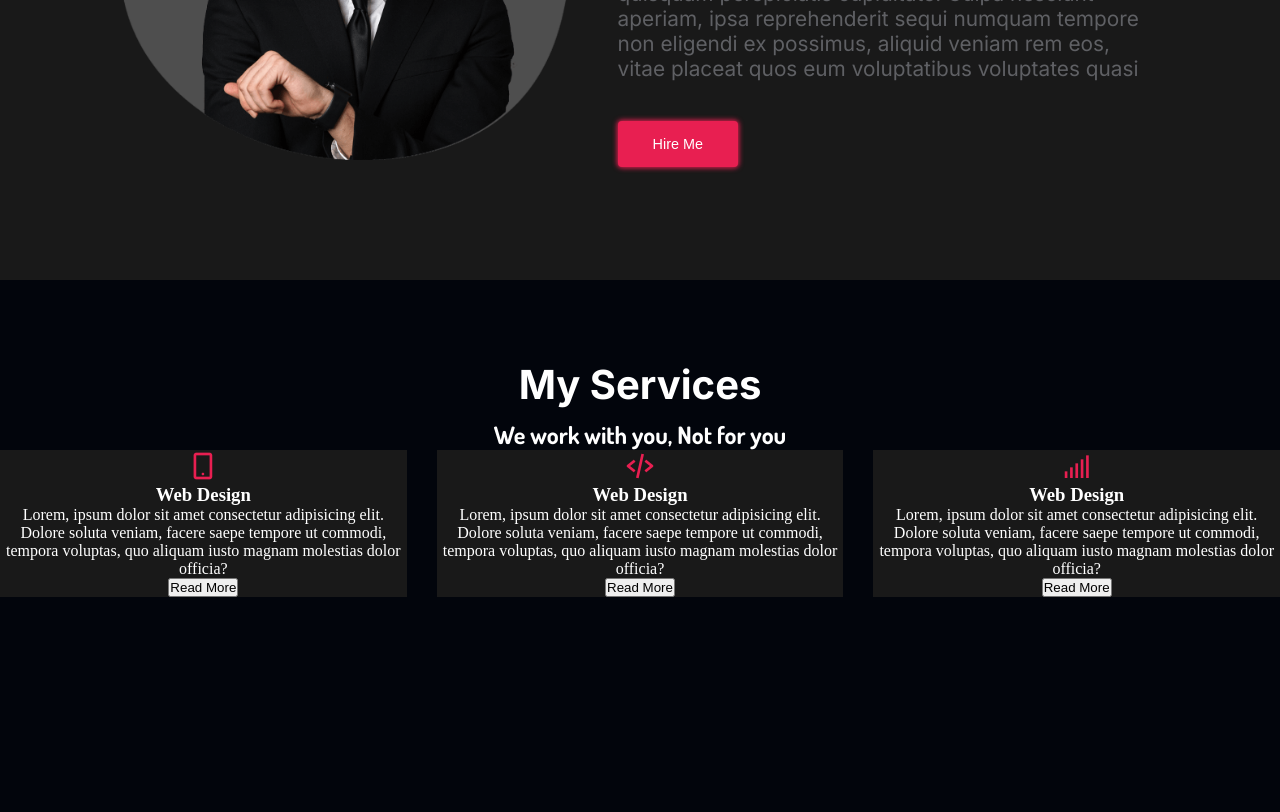
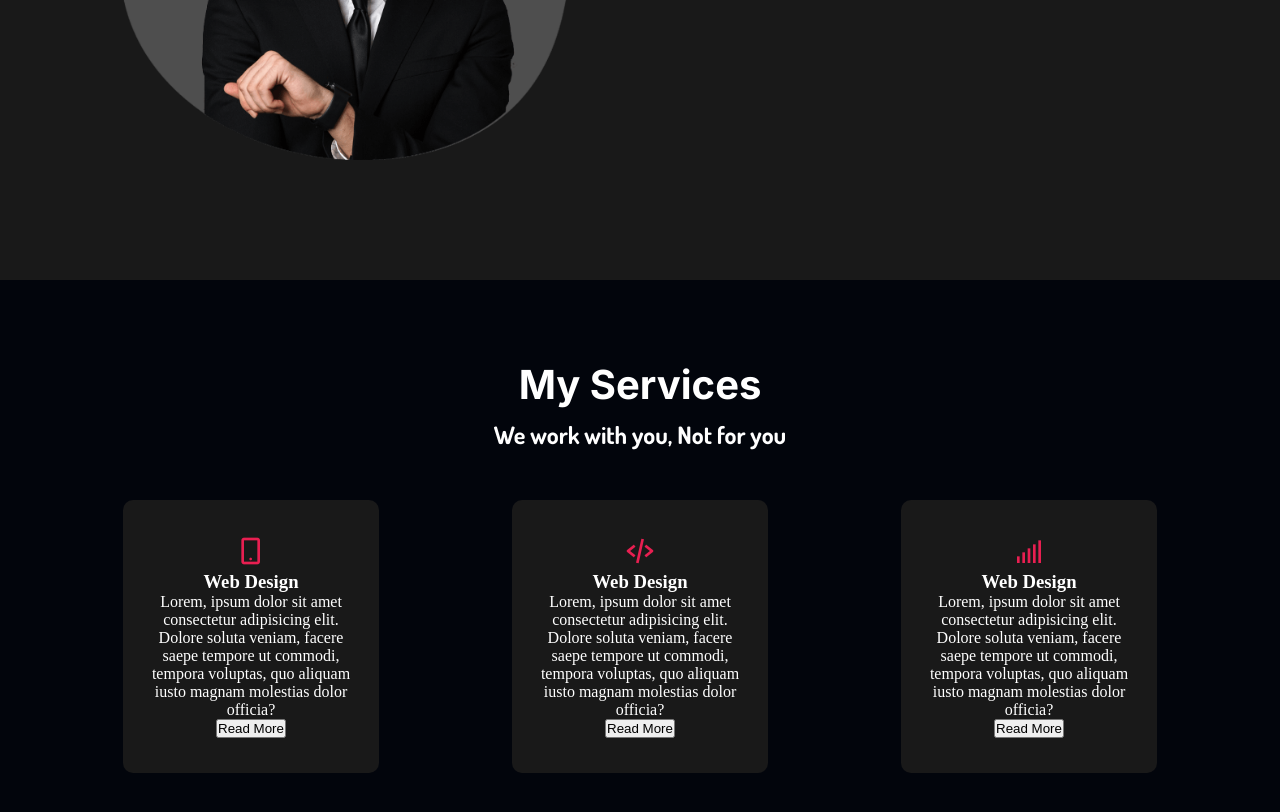
Before and after one commit to Abdelilah2009/Agency, a plain HTML site: page index.html in a window 1280 px wide. Shown: the part 1080-1892 px from the top of the page. Drawn offline with nearby package versions, Linux system fonts and the light colour scheme.

Commit message:
Update style.css

```diff
--- a/style.css
+++ b/style.css
@@ -3,6 +3,7 @@
     margin: 0;
     padding: 0;
     box-sizing: border-box;
+    overflow: hidden;
 }
 
 html{
@@ -193,13 +194,17 @@ header nav ul li a:hover{
 .services .cards{
     color: white;
     display: flex;
-    gap: 30px;
-    justify-content: space-around;
+    gap: 10px;
+    justify-content: space-evenly;
+    padding-top: 50px;
 }
 
 .services .cards .card-item{
     background-color: var(--main-color);
     text-align: center;
+    border-radius: 10px;
+    padding: 35px 20px;
+    width: 20%;
 }
 
 .services .cards .card-item .icon i{
```
